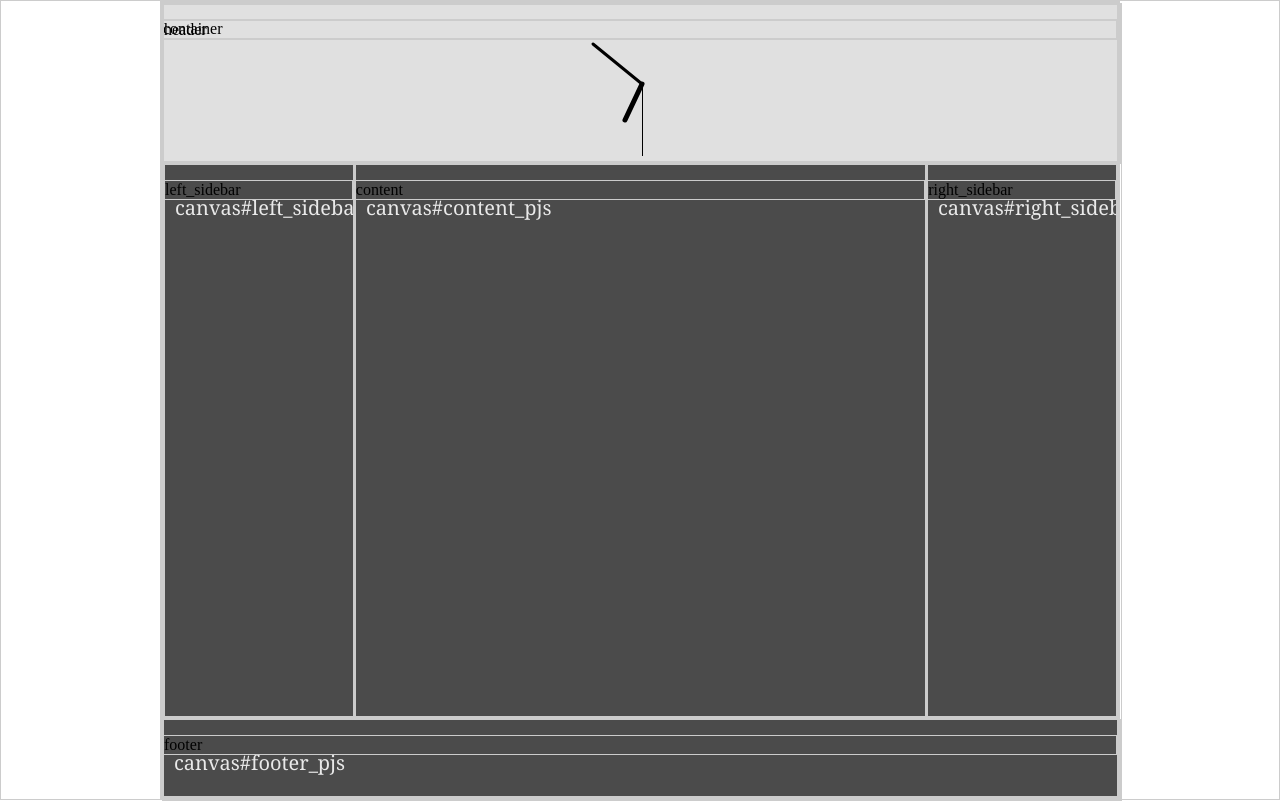
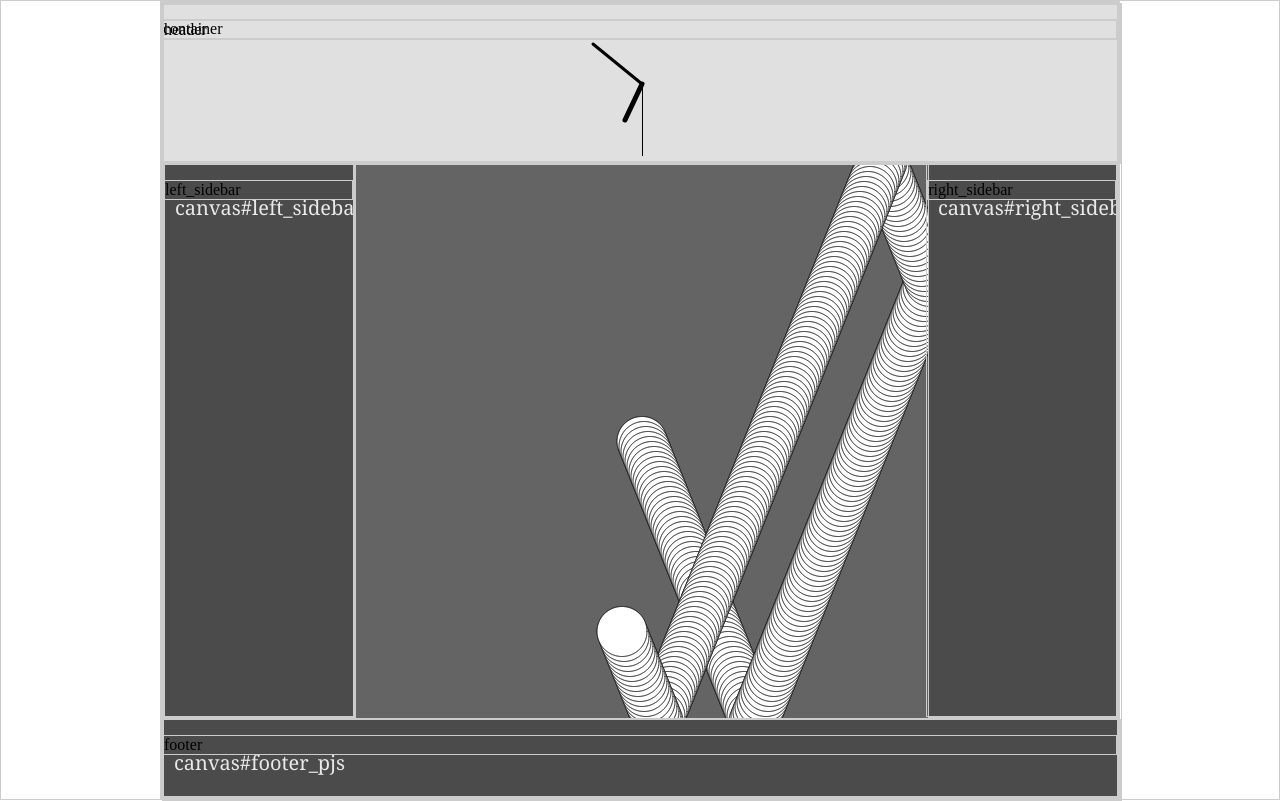
Before and after one commit to sea-grass/CanvasWebpage, a plain HTML site: page index.html in a window 1280 px wide. Drawn offline with Linux system fonts and the light colour scheme.

Commit message:
Removed z-index from the #content canvas, since it is the main attraction and should be clickable. Added bouncing ball that respawns on click.

```diff
--- a/main.js
+++ b/main.js
@@ -195,11 +195,33 @@ var els = content_elements;
   };
 
   function draw() {
-    ctx.font = "20px Georgia";
-    ctx.fillStyle = "#4b4b4b";
-    ctx.fillRect(0,0,ctx.canvas.width,ctx.canvas.height);
-    ctx.fillStyle = "#e9e9e9";
-    ctx.fillText("canvas#"+ctx.canvas.id, 10, 50);
+  }
+  function sketchProc(processing) {
+    var arcX = ctx.canvas.width / 2,
+      arcY = ctx.canvas.height / 2;
+    var xinc = 2,
+      yinc = 5;
+    processing.setup = function() {
+      processing.width = ctx.canvas.width;
+      processing.height = ctx.canvas.height;
+      processing.background(100);
+    };
+    processing.draw = function() {
+      processing.arc(arcX,arcY,50,50,0,processing.TWO_PI);
+
+      arcX += xinc;
+      arcY += yinc;
+      if (arcX > ctx.canvas.width || arcX < 0) {
+        xinc *= -1;
+      }
+      if (arcY > ctx.canvas.height || arcY <0) {
+        yinc *= -1;
+      }
+    };
+    processing.mouseClicked = function() {
+      arcX = processing.mouseX; //NO IDEA WHY I HAVE TO OFFSET THE MOUSEX!!
+      arcY = processing.mouseY;
+    };
   }
 
   function computeAndDraw(e) {
@@ -212,6 +234,10 @@ var els = content_elements;
   //Add resize event
   window.addEventListener('resize', computeAndDraw);
   computeAndDraw();
+  var processingInstance = new Processing(ctx.canvas, sketchProc);
+  processingInstance.height = ctx.canvas.height;
+  processingInstance.width = ctx.canvas.width;
+
 }(els["content"].ctx));
 
 //              //
--- a/styles.css
+++ b/styles.css
@@ -153,3 +153,6 @@ body {
 div canvas {
   z-index: -1;
 }
+#content canvas {
+  z-index: 0;
+}
```
